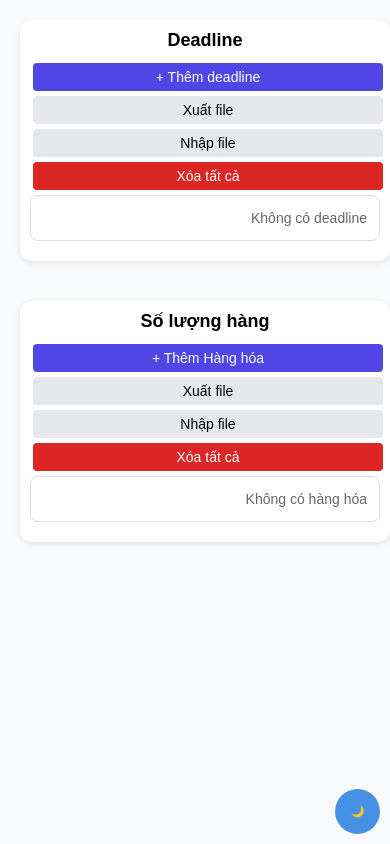
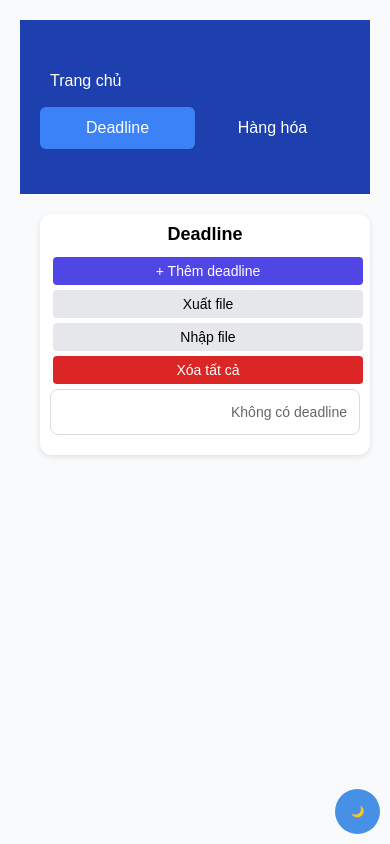
Before and after one commit to VietThawng/chitogoods, a plain HTML site: page index.html in a window 390 px wide. Drawn offline with Linux system fonts and the light colour scheme.

Commit message:
Ver 1.2
Added tab menus

```diff
--- a/app.js
+++ b/app.js
@@ -271,6 +271,17 @@ function formatVND(n) {
     return n.toLocaleString("vi-VN", { style: "currency", currency: "VND" });
 }
 
+// -------------------- Tab Menu --------------------
+function showTab(tabId) { // Ẩn tất cả tab
+    document.querySelectorAll('.tab-content').forEach(el => el.classList.remove('active')); // Bỏ active ở menu
+    document.querySelectorAll('.tab-btn').forEach(btn => btn.classList.remove('active')); // Hiện tab được chọn
+    document.querySelectorAll('.tab-home').forEach(btn => btn.classList.remove('active')); // Bỏ active ở nút home
+    document.getElementById(tabId).classList.add('active'); // Active nút menu tương ứng
+    event.target.classList.add('active');
+}
+
+
+
 //----------------- Dark Mode -----------------
 const darkModeToggle = document.getElementById("darkModeToggle");
 
--- a/index.html
+++ b/index.html
@@ -11,7 +11,28 @@
 <body>
 <button id="darkModeToggle">🌙</button>
 
+
+<!----------------------------Menu----------------------------->
+<div class="sidebar">
+    <div class="sidebar">
+        <button class="tab-home" onclick="showTab('homeSection')">Trang chủ</button>
+        <button class="tab-btn active" onclick="showTab('deadlineSection')">Deadline</button>
+        <button class="tab-btn" onclick="showTab('inventorySection')">Hàng hóa</button>
+    </div>
+
+</div>
+
+    <div class = main-content>
+    <!-- HOME -->
+    <div id="homeSection" class="tab-content">
+        <div class="container">
+       <h1><strong>TRANG QUẢN LÍ HÀNG BÁN CHO CHITO</strong></h1>
+       <p>Một số các mặt hàng hiện có:</p>
+
+       </div>
+    </div>
     <!-- Deadline -->
+    <div id="deadlineSection" class="tab-content active">
     <div class="container">
         <h1>Deadline</h1>
         <button class="btn btn-primary" onclick="openForm()">+ Thêm deadline</button>
@@ -48,8 +69,11 @@
             </tbody>
         </table>
     </div>
+    </div>
+
 
     <!-- Inventory -->
+    <div id="inventorySection" class="tab-content">
     <div class="container">
         <h1>Số lượng hàng</h1>
         <button class="btn btn-primary" onclick="openInventoryForm()">+ Thêm Hàng hóa</button>
@@ -87,7 +111,8 @@
             </tbody>
         </table>
     </div>
-
+    </div>
+    </div>
     <!-- Popup Deadline -->
     <div id="formPopup" class="form-popup" style="display:none">
         <div class="form-box">
--- a/style.css
+++ b/style.css
@@ -1,3 +1,69 @@
+/* ================= Sidebar ================= */
+.sidebar {
+    position: fixed;
+    top: 0;
+    left: 0;
+    width: 180px;
+    height: 100%;
+    background: #1e40af;
+    color: #fff;
+    padding: 20px 10px;
+    box-sizing: border-box;
+}
+
+.sidebar h2 {
+    text-align: center;
+    font-size: 20px;
+    margin-bottom: 20px;
+}
+
+.tab-btn,
+.tab-home {
+    width: 100%;
+    background: transparent;
+    color: #fff;
+    border: none;
+    padding: 12px 10px;
+    text-align: left;
+    font-size: 16px;
+    cursor: pointer;
+    border-radius: 6px;
+    margin-bottom: 5px;
+    transition: background 0.3s;
+}
+
+.tab-btn:hover,
+.tab-btn.active,
+.tab-home:hover {
+    background: #3b82f6;
+}
+
+/* ================= Main content ================= */
+.main-content {
+    margin-left: 200px;
+    padding: 20px;
+}
+
+/* Ẩn tab mặc định */
+.tab-content {
+    display: none;
+}
+
+.tab-content.active {
+    display: block;
+}
+
+/* Dark mode cho sidebar */
+.dark-mode .sidebar {
+    background: #0f172a;
+}
+
+.dark-mode .tab-btn.active {
+    background: #475569;
+}
+
+
+
 body {
     font-family: Arial, sans-serif;
     background: #f9fafb;
@@ -229,6 +295,23 @@ textarea {
     height: 45px;
     font-size: 20px;
   }
+        .sidebar {
+            position: relative;
+            width: 100%;
+            height: auto;
+            display: flex;
+            flex-wrap: wrap;
+            justify-content: center;
+        }
+
+        .tab-btn {
+            text-align: center;
+            flex: 1;
+        }
+
+        .main-content {
+            margin-left: 0;
+        }
 }
 
 /* Mobile nhỏ ≤ 480px */
```
